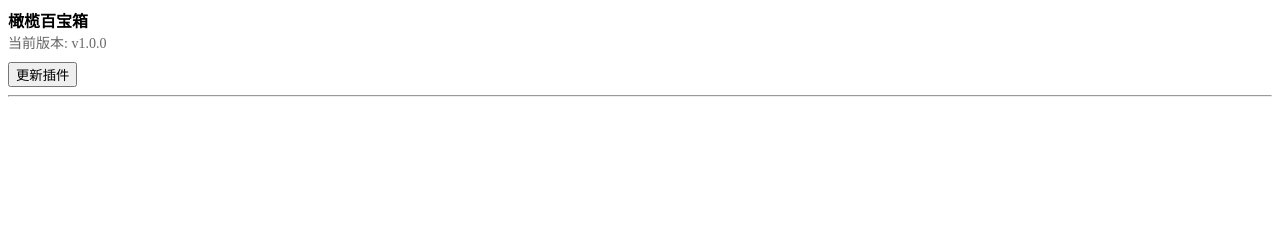
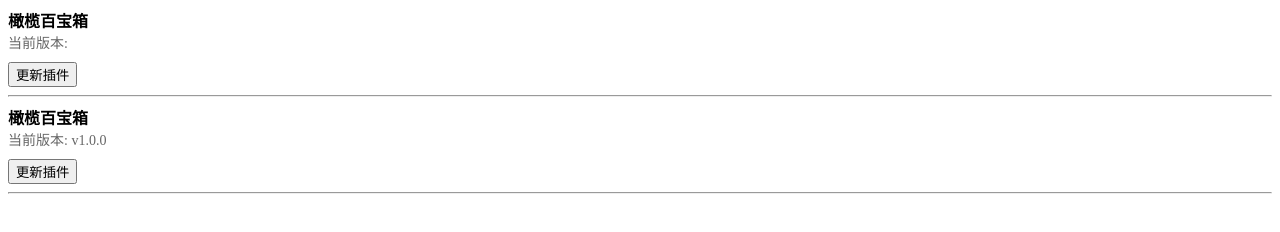
Before and after one commit to Liu-fucheng/Olivia-s-Toolkit, a plain HTML site: page index.html in a window 1280 px wide. Drawn offline with Linux system fonts and the light colour scheme.

Commit message:
Update index.html

```diff
--- a/index.html
+++ b/index.html
@@ -1,4 +1,25 @@
 <div class="olivia-toolkit-settings">
+    <div class="inline-drawer">
+        <div class="inline-drawer-toggle inline-drawer-header" style="display: flex; align-items: center;">
+            <b>橄榄百宝箱</b>
+            <span id="update-badge" style="display: none; margin-left: auto; margin-right: 10px; background: #ff4444; color: white; padding: 2px 8px; border-radius: 4px; font-size: 11px;">有更新</span>
+            <div class="inline-drawer-icon fa-solid fa-circle-chevron-down down"></div>
+        </div>
+        <div class="inline-drawer-content">
+            <div class="olivia-toolkit_block" style="margin-bottom: 10px;">
+                <span id="version-info" style="font-size: 14px; color: #666;">
+                    当前版本: <span id="current-version"></span>
+                </span>
+            </div>
+
+            <div class="olivia-toolkit_block flex-container">
+                <input id="update_plugin_button" class="menu_button" type="submit" value="更新插件" />
+            </div>
+
+            <hr class="sysHR" />
+        </div>
+    </div>
+</div><div class="olivia-toolkit-settings">
     <div class="inline-drawer">
         <div class="inline-drawer-toggle inline-drawer-header">
             <b>橄榄百宝箱</b>
```
